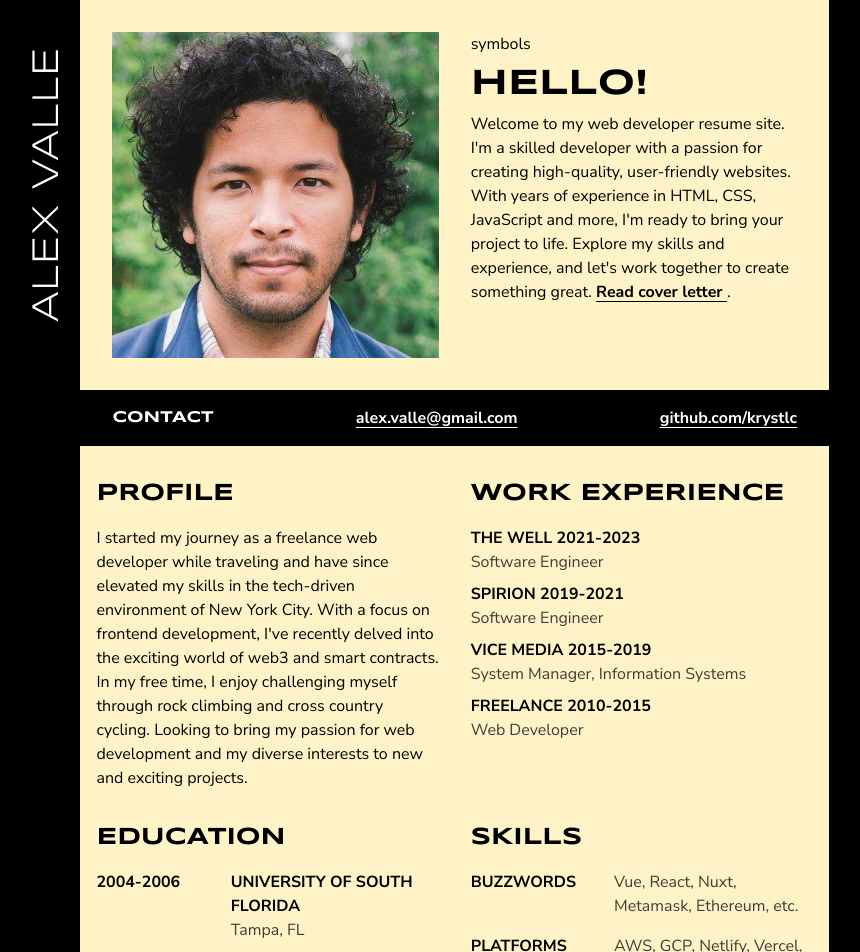
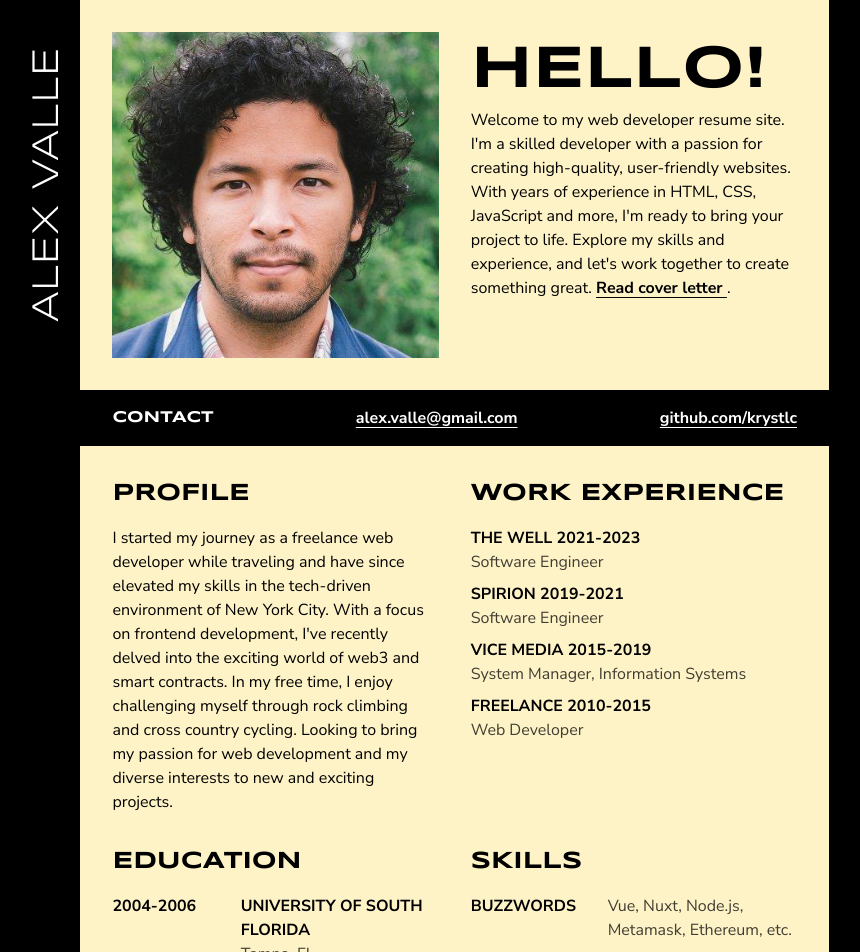
Before and after one commit to krystlc/alex-cv, a Vue app: page / in a window 1280 px wide. Shown: the top 952 px of the page, without its empty margins (323-1183 px from the left). Built offline with nearby package versions, Linux system fonts and the light colour scheme.

Commit message:
good enough

```diff
--- a/index.html
+++ b/index.html
@@ -4,6 +4,15 @@
     <meta charset="UTF-8" />
     <link rel="icon" type="image/svg+xml" href="/vite.svg" />
     <meta name="viewport" content="width=device-width, initial-scale=1.0" />
+    <meta name="author" content="Alex Valle" />
+    <meta
+      name="description"
+      content="I'm a skilled developer with a passion for creating high-quality, user-friendly websites."
+    />
+    <meta
+      name="keywords"
+      content="HTML, CSS, JavaScript, React, Angular, Vue.js, Web Design, User Experience (UX), User Interface (UI), Responsive Design, Cross-Browser Compatibility, HTML5, CSS3, JavaScript Frameworks, Front-End Development, Web Development"
+    />
     <link rel="preconnect" href="https://fonts.googleapis.com" />
     <link rel="preconnect" href="https://fonts.gstatic.com" crossorigin />
     <link
--- a/src/views/PageCoverLetter.vue
+++ b/src/views/PageCoverLetter.vue
@@ -7,12 +7,8 @@
     </header>
     <main>
       <section class="pb-8">
-        <div class="bg-green-300 wrapper relative">
-          <a
-            href="#/"
-            class="bg-green-100 p-2 text-black top-4 right-4 absolute"
-            >Read resume</a
-          >
+        <div class="bg-green-200 wrapper relative">
+          <a href="#/" class="text-black top-4 right-4 absolute">Read resume</a>
           <picture class="aspect-square w-48 sm:w-64 mx-auto block">
             <img
               src="public/alex.jpg"
--- a/src/views/PageResume.vue
+++ b/src/views/PageResume.vue
@@ -17,8 +17,8 @@
           />
         </picture>
         <div class="space-y-2">
-          <div>symbols</div>
-          <h1 class="text-4xl">Hello!</h1>
+          <div></div>
+          <h1 class="text-4xl sm:text-6xl">Hello!</h1>
           <p>
             Welcome to my web developer resume site. I'm a skilled developer
             with a passion for creating high-quality, user-friendly websites.
@@ -41,7 +41,7 @@
           >github.com/krystlc</a
         >
       </aside>
-      <main class="px-4 py-8 grid sm:grid-cols-2 auto-cols-fr gap-8">
+      <main class="px-4 py-8 sm:px-8 grid sm:grid-cols-2 auto-cols-fr gap-8">
         <section>
           <h2>Profile</h2>
           <p>
@@ -162,7 +162,7 @@ const workExperienceItems: BaseItemWithYear[] = [
 const skillItems: BaseItem[] = [
   {
     heading: "Buzzwords",
-    subheading: "Vue, React, Nuxt, Metamask, Ethereum, etc.",
+    subheading: "Vue, Nuxt, Node.js, Metamask, Ethereum, etc.",
   },
   {
     heading: "Platforms",
```
